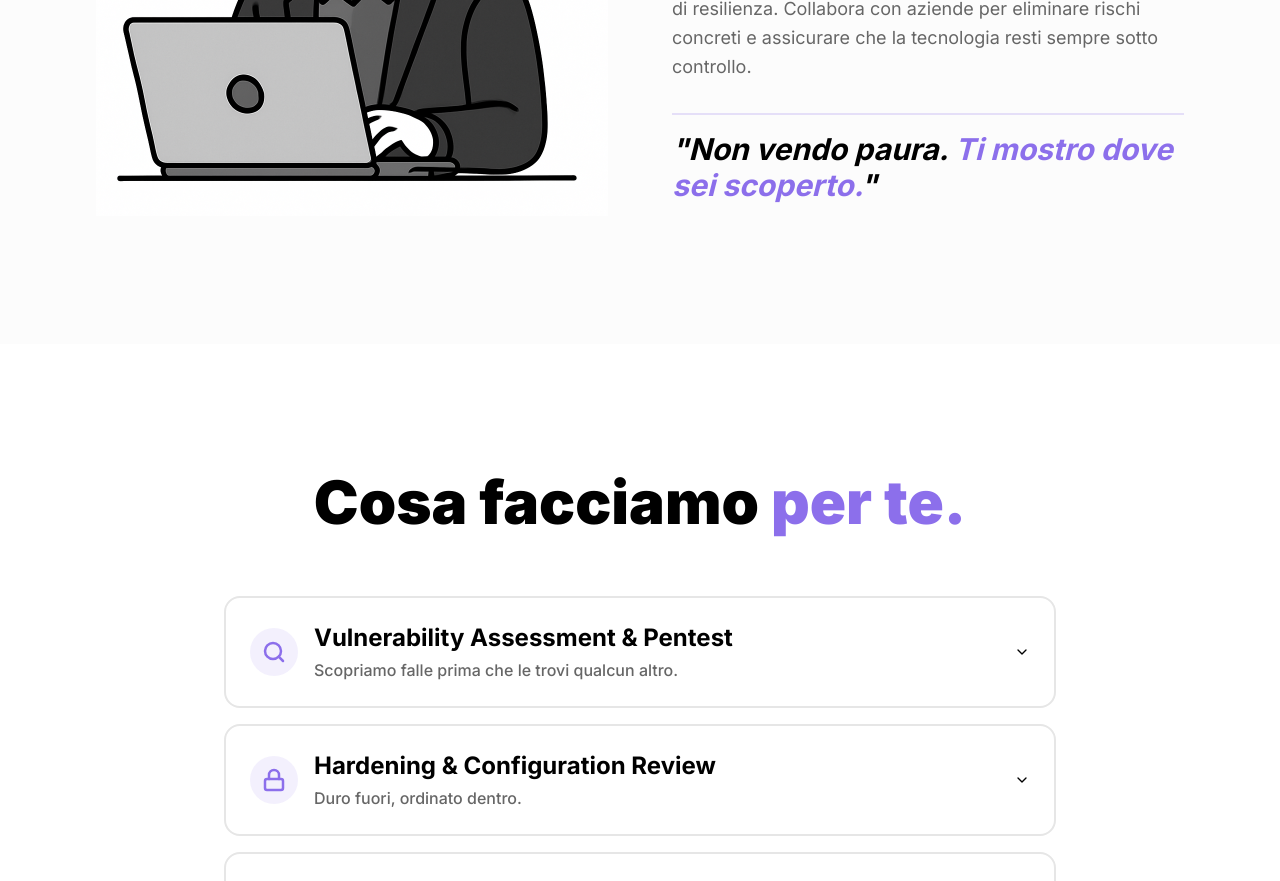
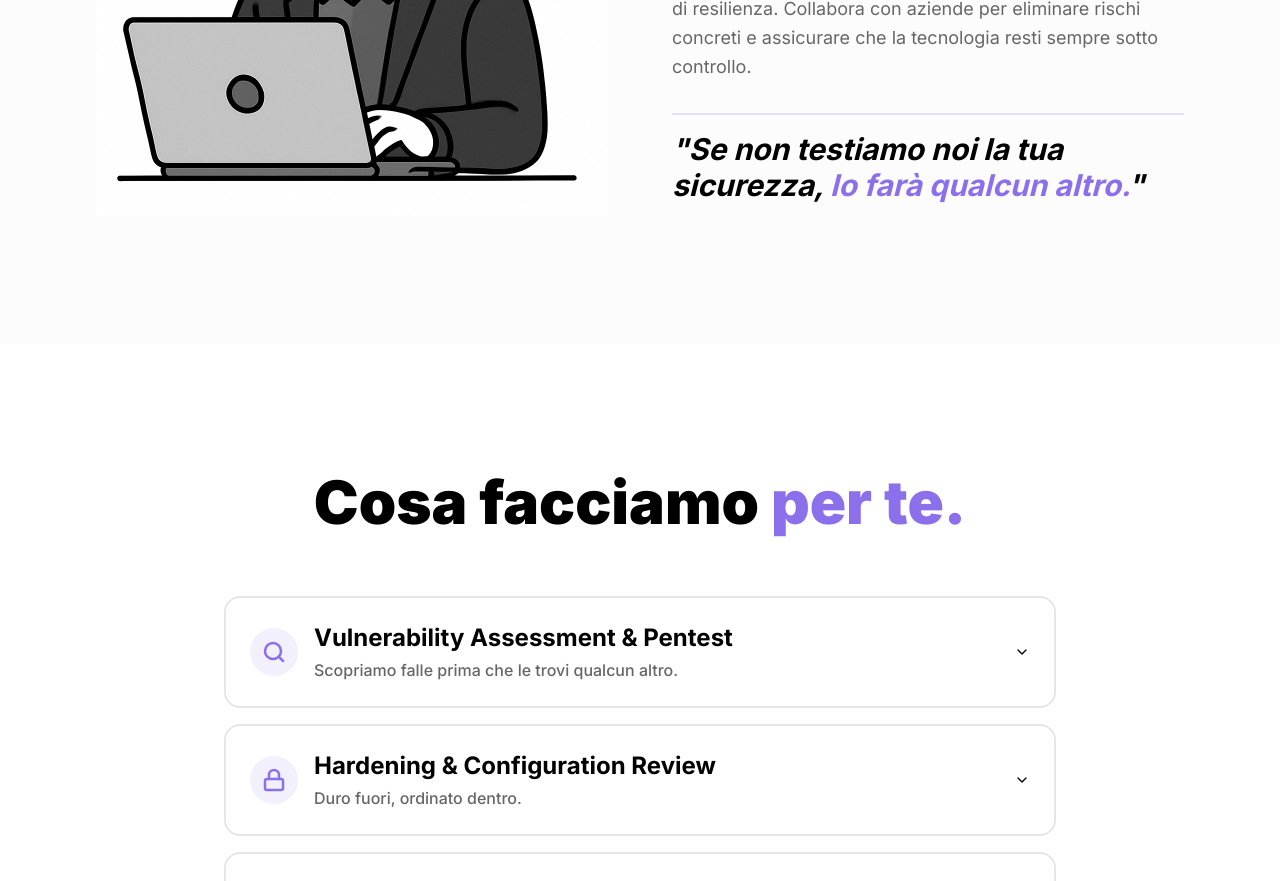
Before and after one commit to zSkallywag/zskallywag2.github.io, a React (Vite) app: page / in a window 1280 px wide. Shown: the part 3460-4341 px from the top of the page. Built offline with nearby package versions, Linux system fonts and the light colour scheme; the HTML template or start-up script is replaced by a standard one.

Commit message:
Update Founder.tsx

```diff
--- a/src/components/Founder.tsx
+++ b/src/components/Founder.tsx
@@ -63,7 +63,7 @@ export const Founder = () => {
 
             <div className="pt-4 border-t-2 border-accent/20">
               <blockquote className="text-2xl md:text-3xl font-bold italic">
-                "Non vendo paura. <span className="text-accent">Ti mostro dove sei scoperto.</span>"
+                "Se non testiamo noi la tua sicurezza, <span className="text-accent">lo farà qualcun altro.</span>"
               </blockquote>
             </div>
           </div>
```
